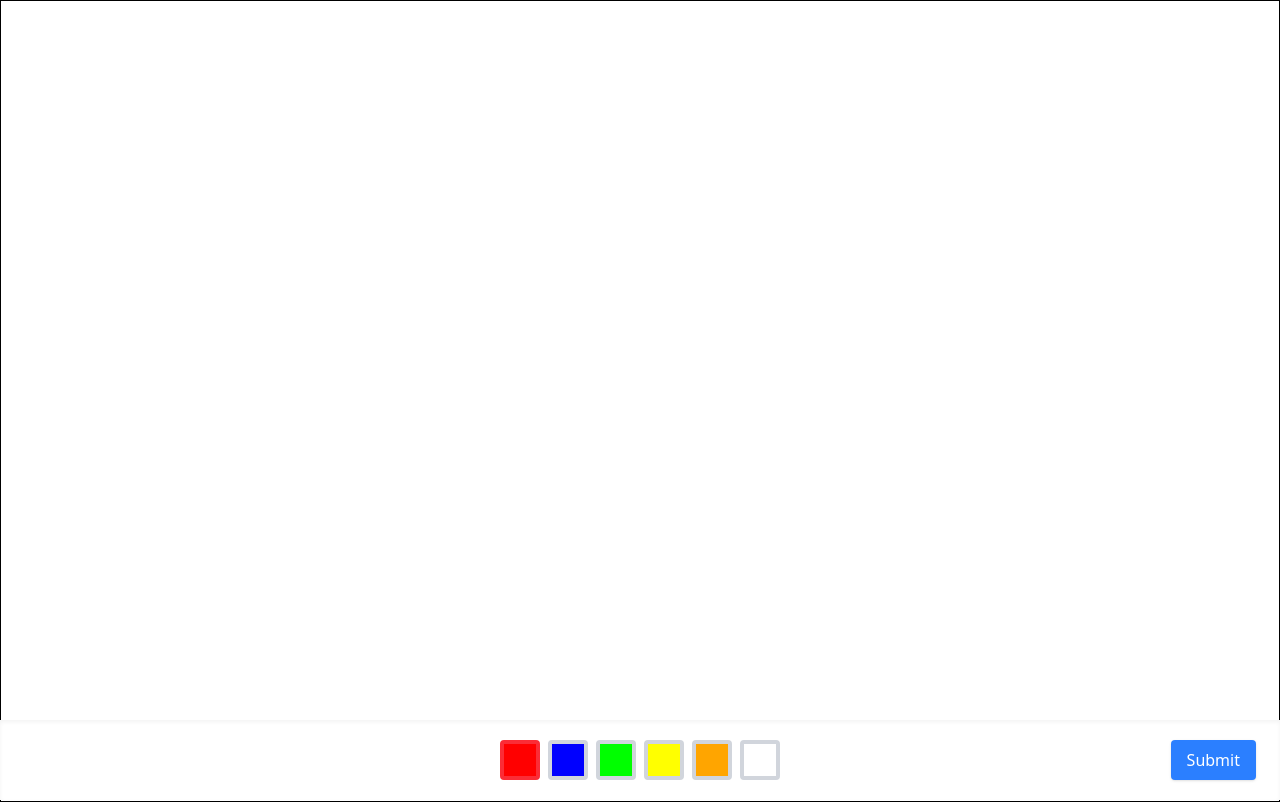
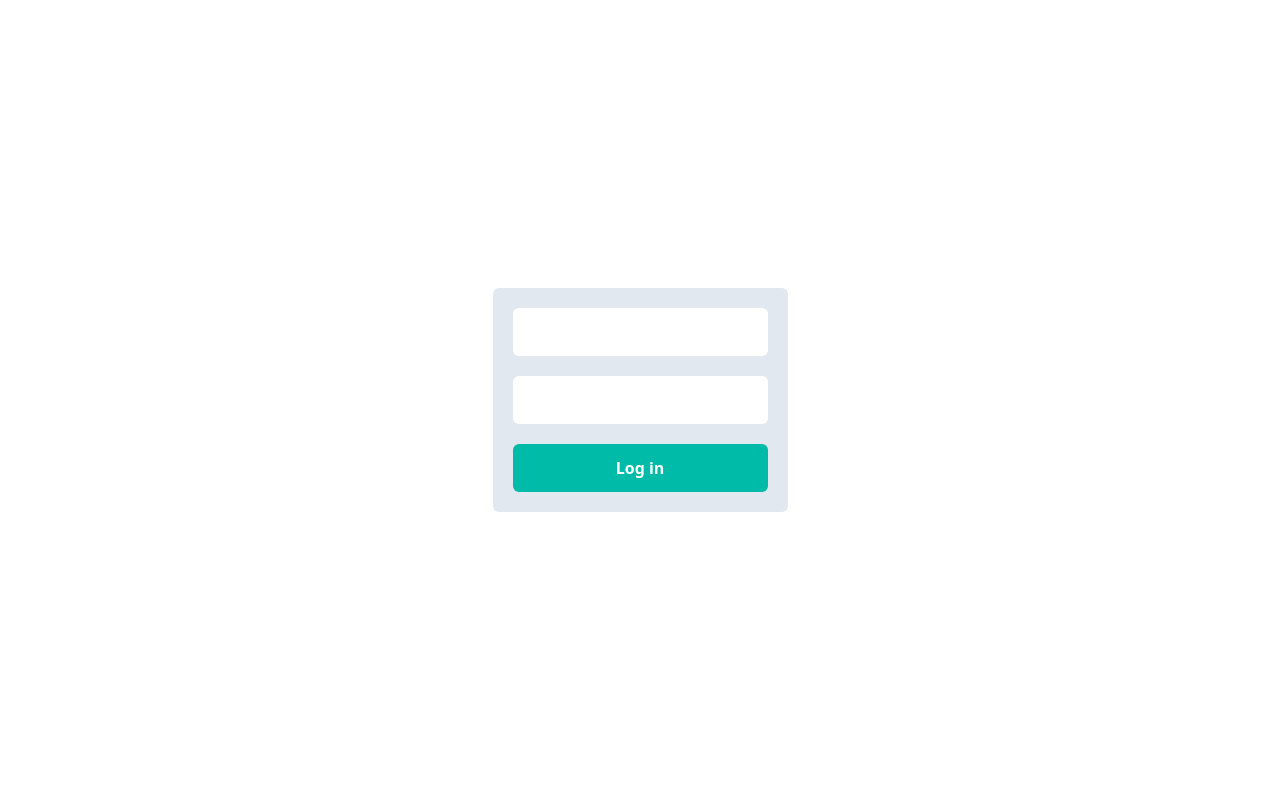
Before and after one commit to lexwuestenenk/place, a React (Vite) app in the folder frontend/: page /login in a window 1280 px wide. Built offline with nearby package versions, Linux system fonts and the light colour scheme.

Commit message:
Add login

```diff
--- a/frontend/package.json
+++ b/frontend/package.json
@@ -11,8 +11,11 @@
   },
   "dependencies": {
     "@tailwindcss/vite": "^4.1.3",
+    "axios": "^1.8.4",
+    "lucide-react": "^0.487.0",
     "react": "^19.0.0",
     "react-dom": "^19.0.0",
+    "react-hook-form": "^7.55.0",
     "tailwindcss": "^4.1.3"
   },
   "devDependencies": {
@@ -24,6 +27,7 @@
     "eslint-plugin-react-hooks": "^5.1.0",
     "eslint-plugin-react-refresh": "^0.4.19",
     "globals": "^15.15.0",
+    "react-router-dom": "^7.5.0",
     "typescript": "~5.7.2",
     "typescript-eslint": "^8.24.1",
     "vite": "^6.2.0"
--- a/frontend/src/App.tsx
+++ b/frontend/src/App.tsx
@@ -1,69 +1,23 @@
-import { useState, useCallback } from 'react';
-import PixelCanvas, { Pixel } from './PixelCanvas';
-import ColorPicker, { Color } from './ColorPicker';
+import { BrowserRouter, Routes, Route } from 'react-router-dom';
 
-const GRID_WIDTH = 400;
-const GRID_HEIGHT = 200;
+import Layout from './layouts/layout';
+import Home from './pages/Home';
+import Login from './pages/account/login';
+import Canvas from './pages/Canvas';
 
 export default function App() {
-  const [pixels, setPixels] = useState<Pixel[]>([]);
-  const colors: Color[] = [
-    { hex: 'FF0000', index: 1 },
-    { hex: '0000FF', index: 2 },
-    { hex: '00FF00', index: 3 },
-    { hex: 'FFFF00', index: 4 },
-    { hex: 'FFA500', index: 5 },
-    { hex: 'FFFFFF', index: 6 },
-  ];
-
-  const [zoom, setZoom] = useState(1);
-  const [offset, setOffset] = useState({ x: 0, y: 0 });
-
-  const [selectedPixel, setSelectedPixel] = useState<{ x: number; y: number } | null>(null);
-  const [selectedColor, setSelectedColor] = useState<string>('#ff0000');
-
-  const handlePixelClick = useCallback((x: number, y: number) => {
-    setSelectedPixel({ x, y });
-  }, []);
-
-  const handleApplyColor = () => {
-    if (!selectedPixel) return;
-
-    setPixels(prev => {
-      const filtered = prev.filter(
-        p => !(p.x === selectedPixel.x && p.y === selectedPixel.y)
-      );
-      return [...filtered, { ...selectedPixel, color: selectedColor }];
-    });
-
-    setSelectedPixel(null);
-  };
 
   return (
-    <div className="w-screen h-screen flex flex-col">
-      <div className="absolute bottom-0 left-0 w-full h-[10vh]">
-        <ColorPicker
-          colors={colors}
-          selectedColor={selectedColor}
-          onColorClick={setSelectedColor}
-          onSubmit={handleApplyColor}
-          selectedPixel={selectedPixel}
-        />
-      </div>
-
-      <div className="flex-1">
-        <PixelCanvas
-          pixels={pixels}
-          gridWidth={GRID_WIDTH}
-          gridHeight={GRID_HEIGHT}
-          zoom={zoom}
-          offset={offset}
-          onZoomChange={setZoom}
-          onOffsetChange={setOffset}
-          onPixelClick={handlePixelClick}
-          selectedPixel={selectedPixel}
-        />
-      </div>
-    </div>
+    <>
+      <BrowserRouter>
+        <Routes>
+          <Route path="/" element={<Layout />}>
+            <Route index element={<Home />} />
+            <Route path="canvases/:canvas_id" element={<Canvas />} />
+            <Route path="login" element={<Login />} />
+          </Route>
+        </Routes>
+      </BrowserRouter>
+    </>
   );
 }
--- /dev/null
+++ b/frontend/src/layouts/layout.tsx
@@ -0,0 +1,11 @@
+import { Outlet } from 'react-router-dom';
+
+function Layout() {
+  return (
+    <div className='h-screen w-screen font-sans'>
+      <Outlet />
+    </div>
+  );
+}
+
+export default Layout;
--- /dev/null
+++ b/frontend/src/pages/Canvas.tsx
@@ -0,0 +1,68 @@
+import { useState, useCallback } from 'react';
+import PixelCanvas, { Pixel } from '../PixelCanvas';
+import ColorPicker, { Color } from '../ColorPicker';
+
+const GRID_WIDTH = 400;
+const GRID_HEIGHT = 200;
+
+export default function Canvas() {
+    const [pixels, setPixels] = useState<Pixel[]>([]);
+    const colors: Color[] = [
+      { hex: 'FF0000', index: 1 },
+      { hex: '0000FF', index: 2 },
+      { hex: '00FF00', index: 3 },
+      { hex: 'FFFF00', index: 4 },
+      { hex: 'FFA500', index: 5 },
+      { hex: 'FFFFFF', index: 6 },
+    ];
+
+    const [zoom, setZoom] = useState(1);
+    const [offset, setOffset] = useState({ x: 0, y: 0 });
+
+    const [selectedPixel, setSelectedPixel] = useState<{ x: number; y: number } | null>(null);
+    const [selectedColor, setSelectedColor] = useState<string>('#ff0000');
+
+    const handlePixelClick = useCallback((x: number, y: number) => {
+      setSelectedPixel({ x, y });
+    }, []);
+
+    const handleApplyColor = () => {
+      if (!selectedPixel) return;
+
+      setPixels(prev => {
+        const filtered = prev.filter(
+          p => !(p.x === selectedPixel.x && p.y === selectedPixel.y)
+        );
+        return [...filtered, { ...selectedPixel, color: selectedColor }];
+      });
+
+      setSelectedPixel(null);
+    };
+
+    return (
+        <div className="w-screen h-screen flex flex-col">
+        <div className="absolute bottom-0 left-0 w-full h-[10vh]">
+            <ColorPicker
+            colors={colors}
+            selectedColor={selectedColor}
+            onColorClick={setSelectedColor}
+            onSubmit={handleApplyColor}
+            selectedPixel={selectedPixel}
+            />
+        </div>
+        <div className="flex-1">
+            <PixelCanvas
+            pixels={pixels}
+            gridWidth={GRID_WIDTH}
+            gridHeight={GRID_HEIGHT}
+            zoom={zoom}
+            offset={offset}
+            onZoomChange={setZoom}
+            onOffsetChange={setOffset}
+            onPixelClick={handlePixelClick}
+            selectedPixel={selectedPixel}
+            />
+        </div>
+        </div>
+    )
+}
--- /dev/null
+++ b/frontend/src/pages/Home.tsx
@@ -0,0 +1,68 @@
+import { useState, useCallback } from 'react';
+import PixelCanvas, { Pixel } from '../PixelCanvas';
+import ColorPicker, { Color } from '../ColorPicker';
+
+const GRID_WIDTH = 400;
+const GRID_HEIGHT = 200;
+
+export default function Home() {
+    const [pixels, setPixels] = useState<Pixel[]>([]);
+    const colors: Color[] = [
+      { hex: 'FF0000', index: 1 },
+      { hex: '0000FF', index: 2 },
+      { hex: '00FF00', index: 3 },
+      { hex: 'FFFF00', index: 4 },
+      { hex: 'FFA500', index: 5 },
+      { hex: 'FFFFFF', index: 6 },
+    ];
+
+    const [zoom, setZoom] = useState(1);
+    const [offset, setOffset] = useState({ x: 0, y: 0 });
+
+    const [selectedPixel, setSelectedPixel] = useState<{ x: number; y: number } | null>(null);
+    const [selectedColor, setSelectedColor] = useState<string>('#ff0000');
+
+    const handlePixelClick = useCallback((x: number, y: number) => {
+      setSelectedPixel({ x, y });
+    }, []);
+
+    const handleApplyColor = () => {
+      if (!selectedPixel) return;
+
+      setPixels(prev => {
+        const filtered = prev.filter(
+          p => !(p.x === selectedPixel.x && p.y === selectedPixel.y)
+        );
+        return [...filtered, { ...selectedPixel, color: selectedColor }];
+      });
+
+      setSelectedPixel(null);
+    };
+
+    return (
+        <div className="w-screen h-screen flex flex-col">
+        <div className="absolute bottom-0 left-0 w-full h-[10vh]">
+            <ColorPicker
+            colors={colors}
+            selectedColor={selectedColor}
+            onColorClick={setSelectedColor}
+            onSubmit={handleApplyColor}
+            selectedPixel={selectedPixel}
+            />
+        </div>
+        <div className="flex-1">
+            <PixelCanvas
+            pixels={pixels}
+            gridWidth={GRID_WIDTH}
+            gridHeight={GRID_HEIGHT}
+            zoom={zoom}
+            offset={offset}
+            onZoomChange={setZoom}
+            onOffsetChange={setOffset}
+            onPixelClick={handlePixelClick}
+            selectedPixel={selectedPixel}
+            />
+        </div>
+        </div>
+    )
+}
--- /dev/null
+++ b/frontend/src/pages/account/login.tsx
@@ -0,0 +1,88 @@
+import axios, { AxiosError } from "axios"
+import { SubmitHandler, useForm } from "react-hook-form"
+import { MessageCircleWarningIcon } from "lucide-react"
+
+type LoginFormInputs = {
+    email: string
+    password: string
+}
+
+type User = {
+    id: string
+    email: string
+    role: "user" | "admin"
+    inserted_at: string
+    updated_at: string
+}
+
+type LoginSuccessResponse = {
+    message: string,
+    user: User
+    token: string
+}
+
+type AxiosLoginResponse = {
+    data: LoginSuccessResponse
+}
+
+export default function Login() {
+    const {
+        register,
+        handleSubmit,
+        setError,
+        formState: { errors }
+    } = useForm<LoginFormInputs>()
+
+    const onSubmit: SubmitHandler<LoginFormInputs> = async (data: LoginFormInputs) => {
+        try {
+            const response: AxiosLoginResponse = await axios.post("http://localhost:4000/api/users/login", {
+                user: {
+                    email: data.email,
+                    password: data.password
+                }
+            });
+            localStorage.setItem("token", response.data.token)
+        } catch (error: unknown) {
+            const err = error as AxiosError<{ error: string }>;
+            const serverError = err.response?.data?.error;
+
+            if (serverError === "email_password_invalid") {
+              setError("root", {
+                type: "manual",
+                message: "Invalid email or password.",
+              });
+            } else {
+              setError("root", {
+                type: "manual",
+                message: "Something went wrong. Please try again.",
+              });
+            }
+        }
+    };
+
+    return (
+        <div className="h-screen w-screen flex justify-center items-center">
+            <form onSubmit={handleSubmit(onSubmit)} className="flex flex-col bg-slate-200 p-5 rounded-md gap-5">
+                {errors.root && (
+                    <div className="flex flex-row p-3 outline-red-500 outline-2 rounded-md bg-red-100 text-black gap-3 items-center">
+                        <MessageCircleWarningIcon className="text-red-500 text-sm"/>
+                        <span className="text-red-500 text-sm">{errors.root.message}</span>
+                    </div>
+                )}
+                <div className="flex flex-col">
+                    <input {...register("email", { required: "Email is required" })} type="string" className={`p-3 bg-white rounded-md ${errors.email && "outline-red-500 outline-2"}`}/>
+                    {errors.email && (
+                        <span className="text-red-500 text-sm  pt-1">{errors.email.message}</span>
+                    )}
+                </div>
+                <div className="flex flex-col">
+                    <input {...register("password", { required: "Password is required" })} type="password" className={`p-3 bg-white rounded-md ${errors.password && "outline-red-500 outline-2"}`} />
+                    {errors.password && (
+                        <span className="text-red-500 text-sm pt-1">{errors.password.message}</span>
+                    )}
+                </div>
+                <button className="p-3 bg-teal-500 font-semibold text-white hover:bg-teal-600 cursor-pointer rounded-md">Log in</button>
+            </form>
+        </div>
+    )
+}
```
Also changed, not shown: frontend/src/assets/Layout.tsx (added), 2 other files (tests, documents, lock files or other folders).
